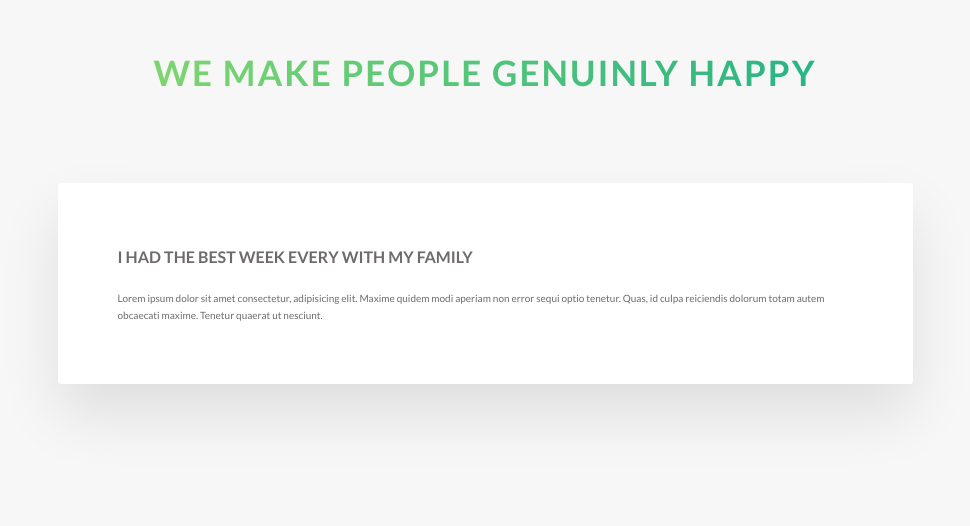
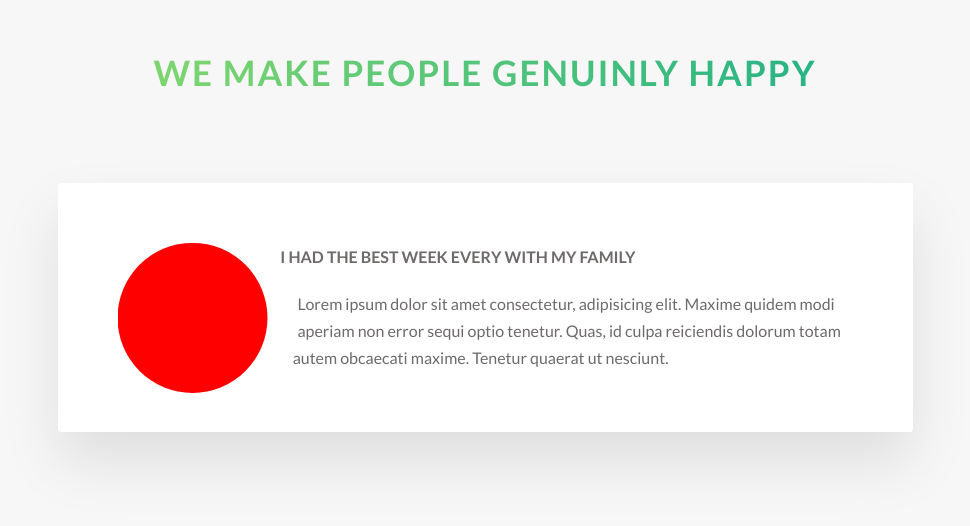
Before and after one commit to unachoza/AdvancedCSS, a website: page Natours/index.html in a window 1280 px wide. Shown: the part 3459-3985 px from the top of the page, without its empty margins (155-1125 px from the left). Drawn offline with Linux system fonts and the light colour scheme.

Commit message:
text around shape

```diff
--- a/Natours/css/style.css
+++ b/Natours/css/style.css
@@ -313,7 +313,19 @@ body {
   box-shadow: 0 3rem 6rem rgba(0, 0, 0, 0.1);
   background-color: #fff;
   border-radius: 3px;
-  padding: 6rem; }
+  padding: 6rem;
+  padding-left: 9rem;
+  font-size: 1.6rem; }
+  .story__shape {
+    width: 15rem;
+    height: 15rem;
+    background-color: red;
+    float: left;
+    -webkit-shape-outside: circle(50% at 50% 50%);
+    shape-outside: circle(50% at 50% 50%);
+    clip-path: circle(50% at 50% 50%);
+    -webkit-clip-path: circle(50% at 50% 50%);
+    transform: translateX(-3rem); }
 
 .header {
   height: 95vh;
```
